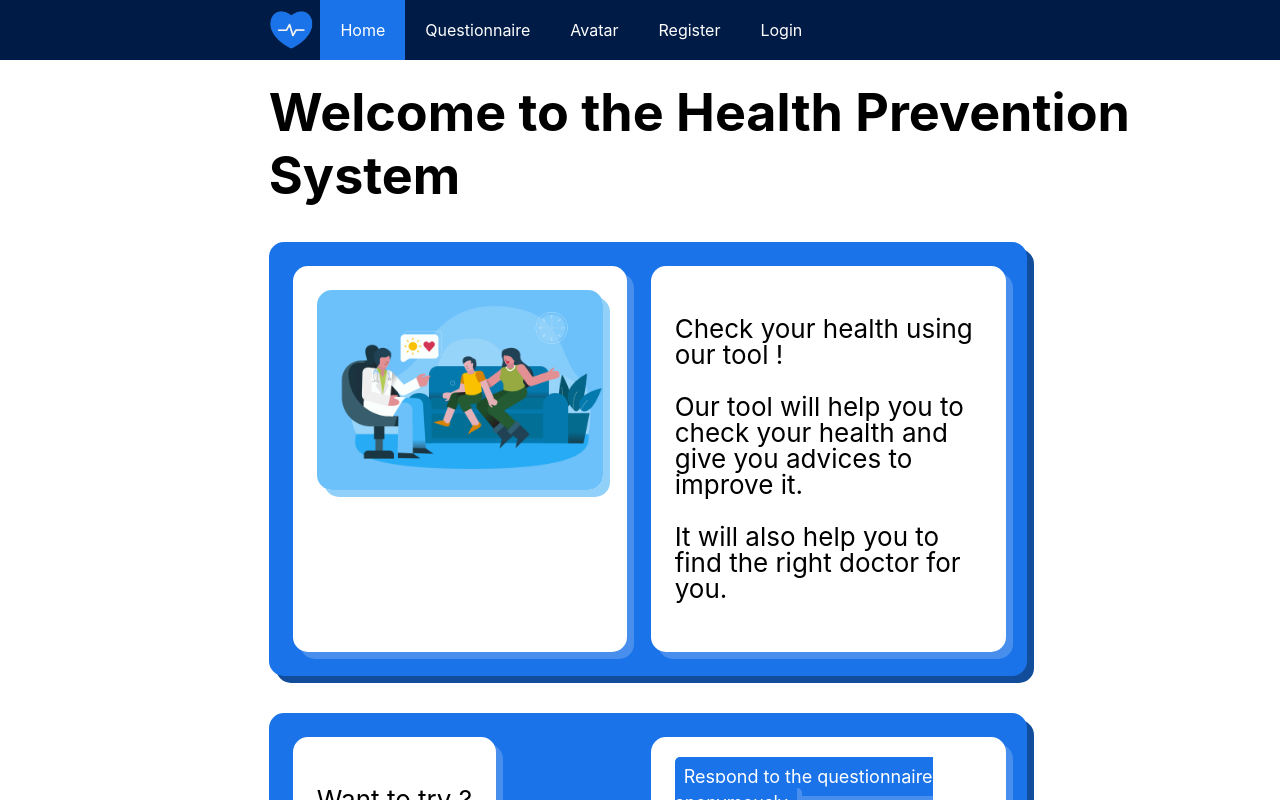
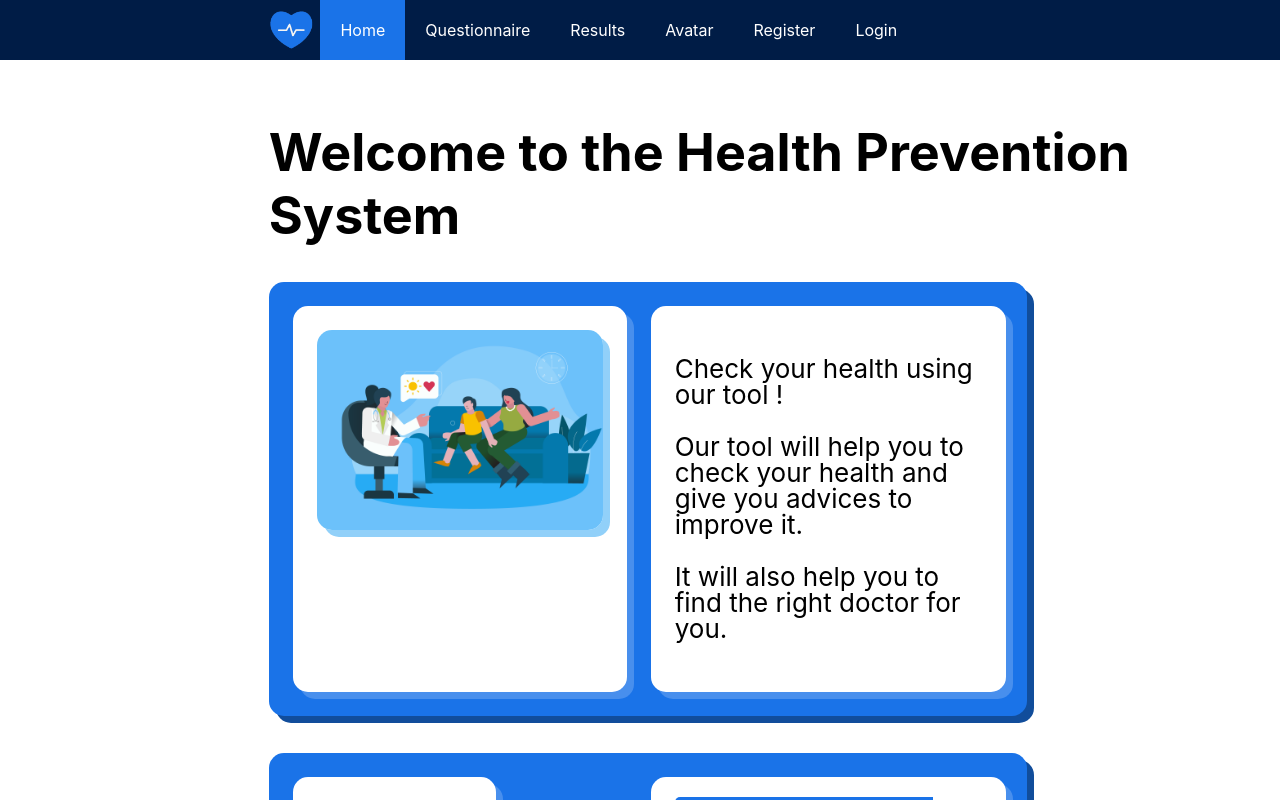
Before and after one commit to medgift/health-prevention-template, a React (Create React App) app: page /home in a window 1280 px wide. Shown: the top 800 px of the page. Built offline with nearby package versions, Linux system fonts and the light colour scheme; no server answers.

Commit message:
results in navBar

```diff
--- a/src/App.css
+++ b/src/App.css
@@ -258,6 +258,7 @@
     margin-left: 21%;
     font-size: calc(10px + 2vmin);
     color: black;
+    margin-top: 5vh;
 /*    background: #fff url(../src/White_Background_1_RF_RMPL-01.jpg) center center/cover no-repeat fixed;*/
 
 }
--- a/src/App.js
+++ b/src/App.js
@@ -40,6 +40,7 @@ class Nav extends React.Component {
                         <ul className="nav navbar-nav">
                             <NavLink to="/home">Home</NavLink>
                             <NavLink to="/questionnaire">Questionnaire</NavLink>
+                            <NavLink to="/view">Results</NavLink>
                             <NavLink to="/editAvatar">Avatar</NavLink>
                             {register}
                             {LoginLogout}
```
